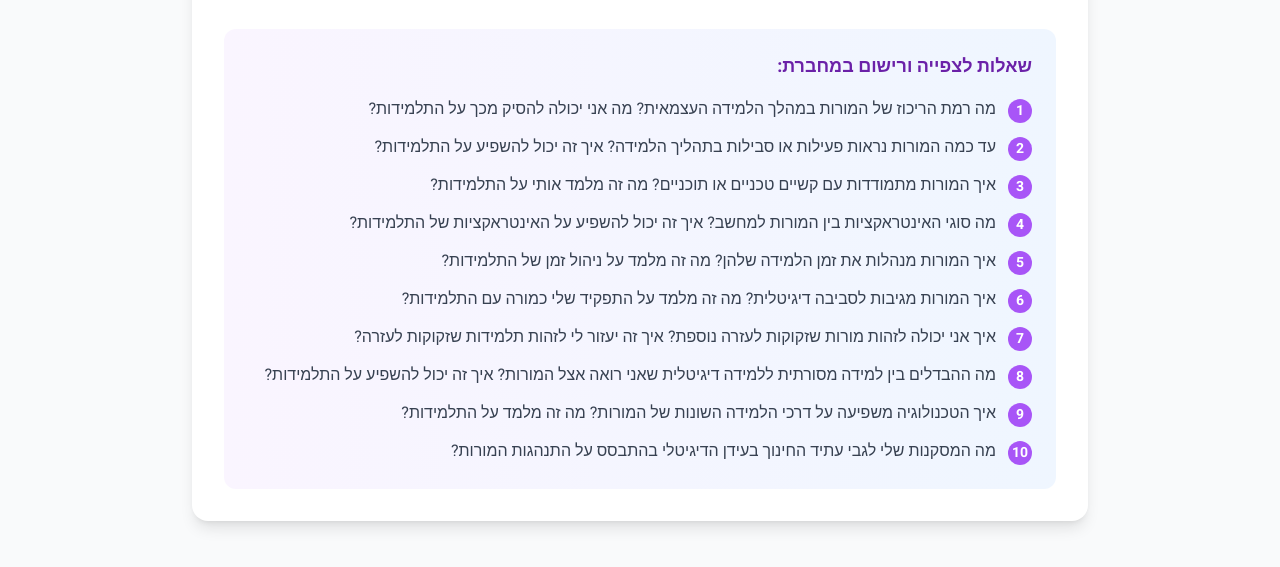
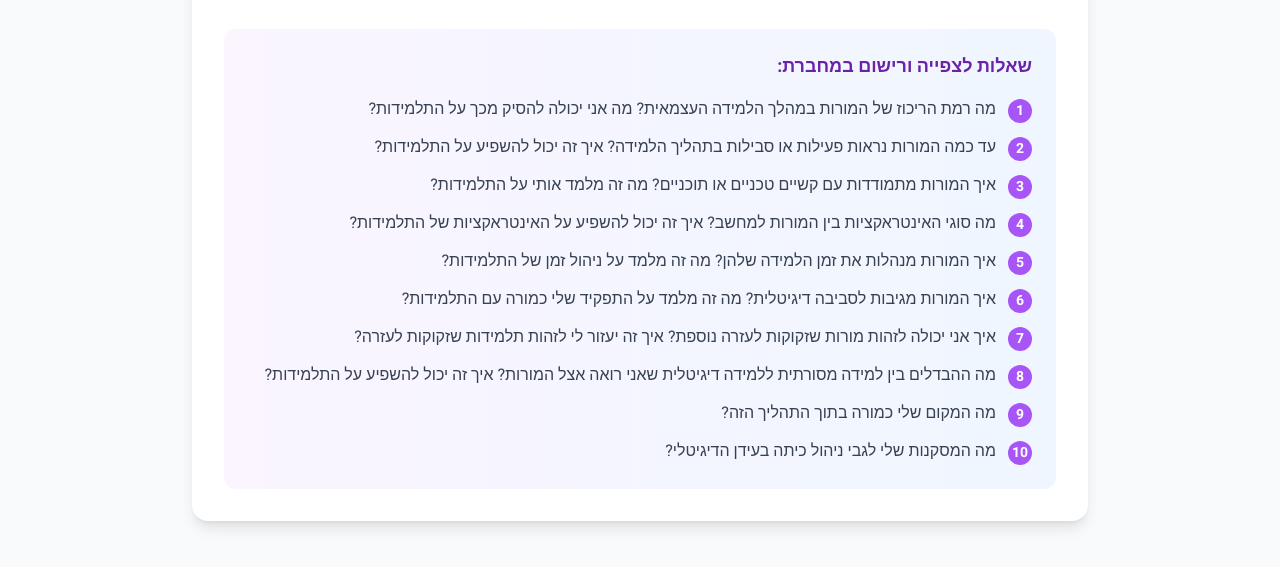
Before and after one commit to ejehdua/peilut, a plain HTML site: page index.html in a window 1280 px wide. Both pictures are taken after a click on the element 872 px from the left and 464 px from the top of the page. Shown: the part 367-934 px from the top of the page. Drawn offline with nearby package versions, Linux system fonts and the light colour scheme.

Commit message:
Update index.html

```diff
--- a/index.html
+++ b/index.html
@@ -143,11 +143,11 @@
                             </li>
                             <li class="flex items-start">
                                 <span class="bg-purple-500 text-white rounded-full w-6 h-6 flex items-center justify-center text-sm font-bold ml-3 mt-0.5">9</span>
-                                <span>איך הטכנולוגיה משפיעה על דרכי הלמידה השונות של המורות? מה זה מלמד על התלמידות?</span>
+                                <span>מה המקום שלי כמורה בתוך התהליך הזה?</span>
                             </li>
                             <li class="flex items-start">
                                 <span class="bg-purple-500 text-white rounded-full w-6 h-6 flex items-center justify-center text-sm font-bold ml-3 mt-0.5">10</span>
-                                <span>מה המסקנות שלי לגבי עתיד החינוך בעידן הדיגיטלי בהתבסס על התנהגות המורות?</span>
+                                <span>מה המסקנות שלי לגבי ניהול כיתה בעידן הדיגיטלי?</span>
                             </li>
                         </ol>
                     </div>
```
